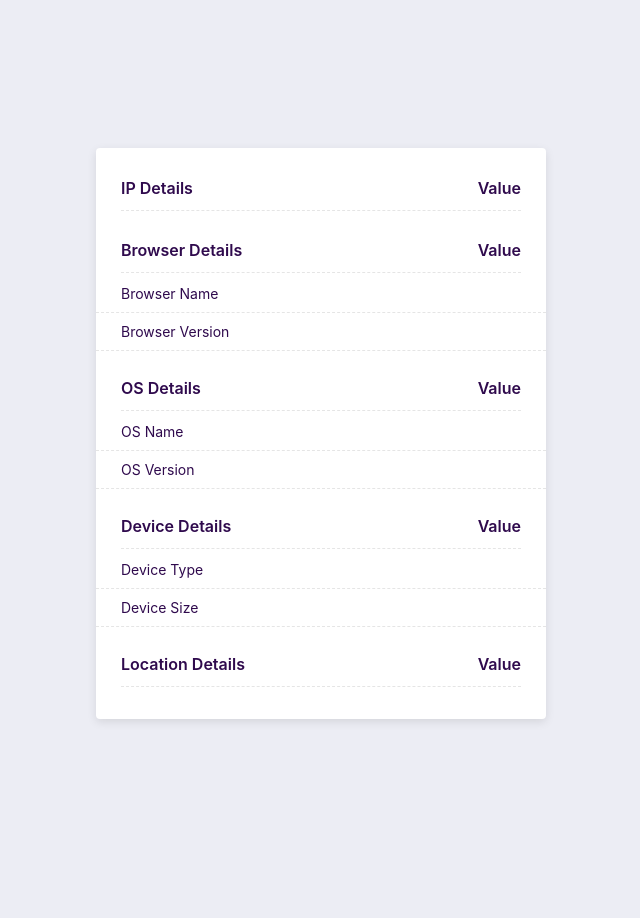
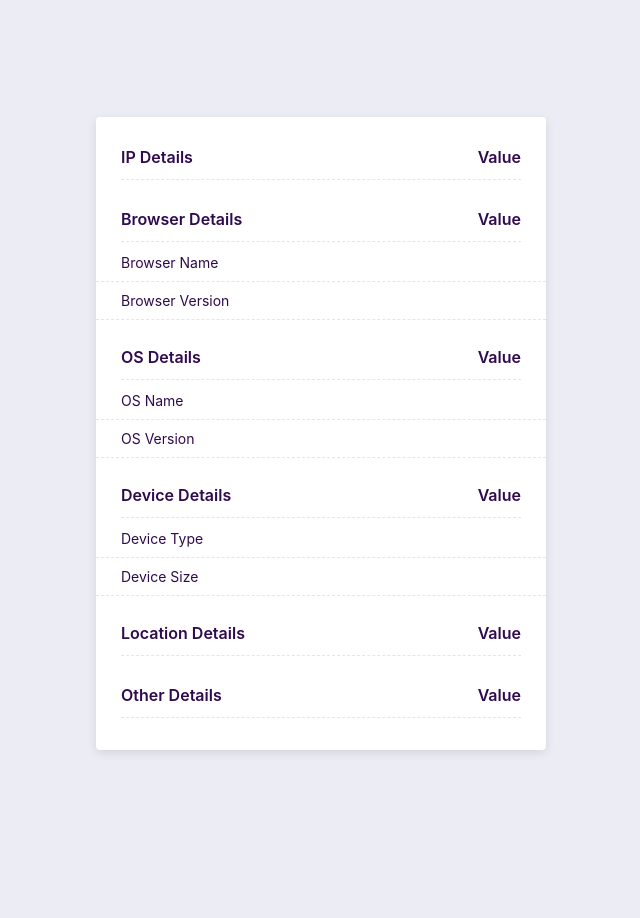
Before and after one commit to surendra-tarai/track-click-web-app, a Flask app: template templates/click-details-2.html in a window 1280 px wide. Shown: the whole page, without its empty margins (319-959 px from the left). Run offline with Flask 3, Linux system fonts and the light colour scheme; the template is opened without the code that fills it, so the values that code supplies are empty.

Commit message:
show ua string and referrer

```diff
--- a/app.py
+++ b/app.py
@@ -13,6 +13,10 @@ def home():
 
     ua_string = request.environ.get('HTTP_USER_AGENT')
     ua_details = get_user_agenet_details(ua_string)
+    other_details = {}
+
+    other_details['Referrer'] = request.referrer or 'Direct'
+    other_details['UA String'] = ua_string
 
     device = ua_details.get('device', {})
     device['device_size'] = 'Unknown'
@@ -32,7 +36,7 @@ def home():
     ip_v4_address = ipv4_address or '127.0.0.1'
     geo_details = get_geolocation(ip_v4_address)
 
-    return render_template('click-details-2.html', param_values=param_values, ua_details=ua_details, geo_details=geo_details)
+    return render_template('click-details-2.html', param_values=param_values, ua_details=ua_details, geo_details=geo_details, other_details=other_details)
 
 
 if __name__ == '__main__':
--- a/templates/click-details-2.html
+++ b/templates/click-details-2.html
@@ -294,6 +294,23 @@
                 <hr class="divider no-gutter" />
                 {% endfor %}
             </section>
+            <br>
+            <section>
+                <div class="row header" style="font-weight: 600">
+                    <div class="col list__name">Other Details</div>
+                    <div class="col list__price">Value</div>
+                </div>
+                <hr class="divider" />
+
+                {% for key, value in other_details.items() %}
+                <div class="row">
+                    <div class="col list__name">{{key}}</div>
+
+                    <div class="col list__price">{{value}}</div>
+                </div>
+                <hr class="divider no-gutter" />
+                {% endfor %}
+            </section>
         </div>
     </div>
 </body>
```
